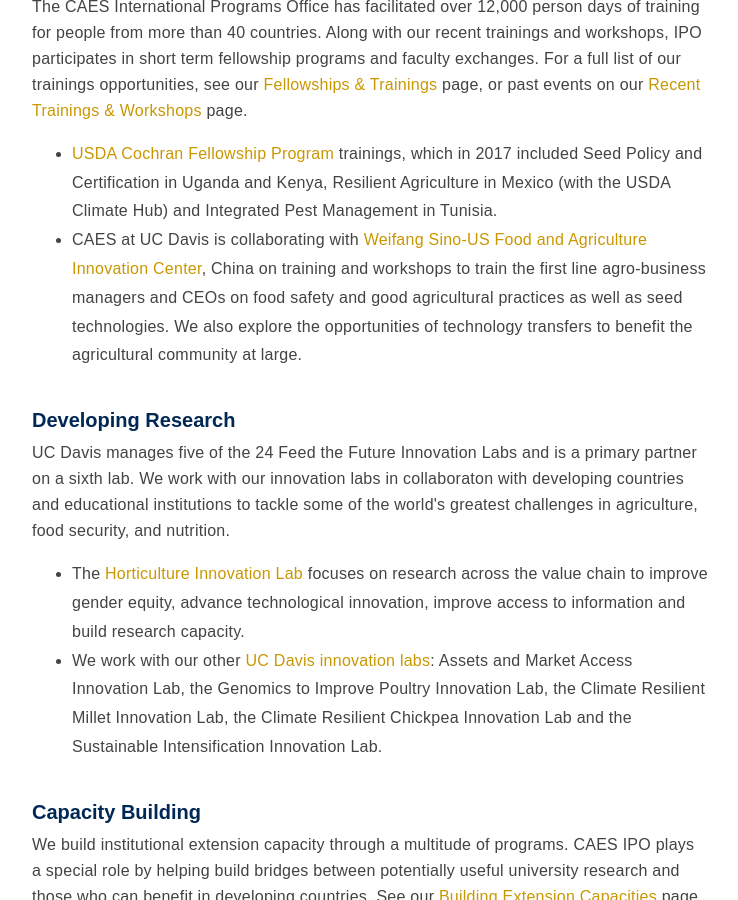
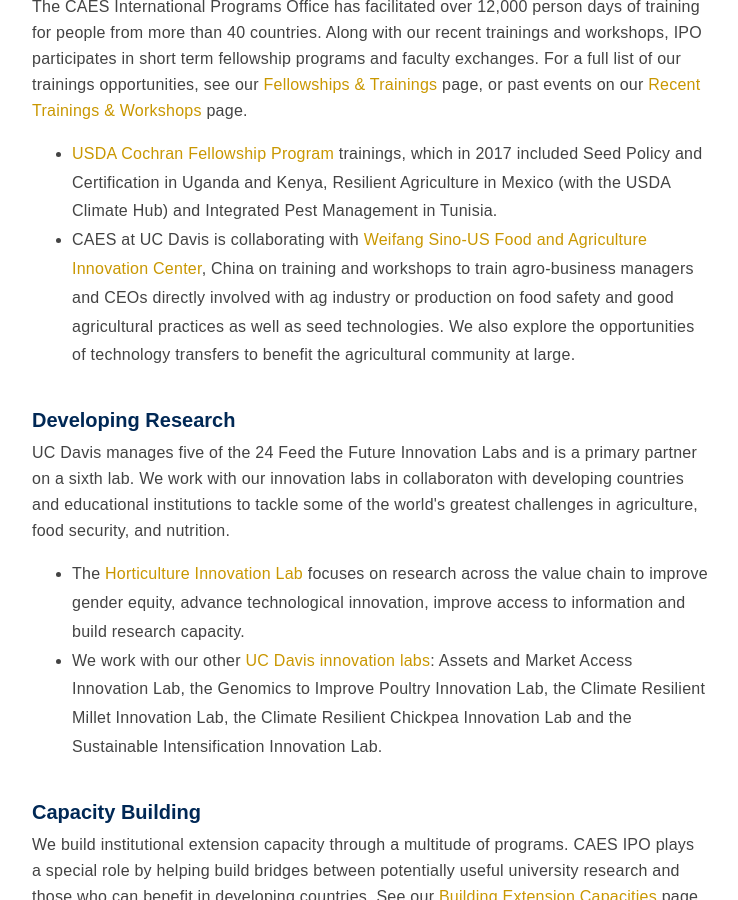
Before and after one commit to ucdavis/ip, a Jekyll site: the page built from about/what-we-do.html, in a window 1280 px wide and 900 px high, scrolled down 382 px. Shown: the whole window, without its empty margins (96-834 px from the left). Built offline with Jekyll 4.4.1, drawn with Linux system fonts in a browser that asks for light colours; nearby versions of some CDN libraries.

Commit message:
what we do edit

```diff
--- a/about/what-we-do.html
+++ b/about/what-we-do.html
@@ -13,7 +13,7 @@
         <p> The CAES International Programs Office has facilitated over 12,000 person days of training for people from more than 40 countries. Along with our recent trainings and workshops, IPO participates in short term fellowship programs and faculty exchanges. For a full list of our trainings opportunities, see our <a href="/scholars-and-students/index"> Fellowships &amp; Trainings</a> page, or past events on our <a href="/training-and-extension/recent-courses"> Recent Trainings &amp; Workshops</a> page.</p>
         <ul>
             <li><a target="_blank" href="https://www.fas.usda.gov/programs/cochran-fellowship-program">USDA Cochran Fellowship Program</a> trainings, which in 2017 included Seed Policy and Certification in Uganda and Kenya, Resilient Agriculture in Mexico (with the USDA Climate Hub) and Integrated Pest Management in Tunisia.</li>
-            <li>CAES at UC Davis is collaborating with <a target="_blank" href="http://www.sufaic.com/en">Weifang Sino-US Food and Agriculture Innovation Center</a>, China on training and workshops to train the first line agro-business managers and CEOs on food safety and good agricultural practices as well as seed technologies.  We also explore the opportunities of technology transfers to benefit the agricultural community at large.</li>
+            <li>CAES at UC Davis is collaborating with <a target="_blank" href="http://www.sufaic.com/en">Weifang Sino-US Food and Agriculture Innovation Center</a>, China on training and workshops to train agro-business managers and CEOs  directly involved with ag industry or production on food safety and good agricultural practices as well as seed technologies.  We also explore the opportunities of technology transfers to benefit the agricultural community at large.</li>
         </ul>
         <br>
 
```
